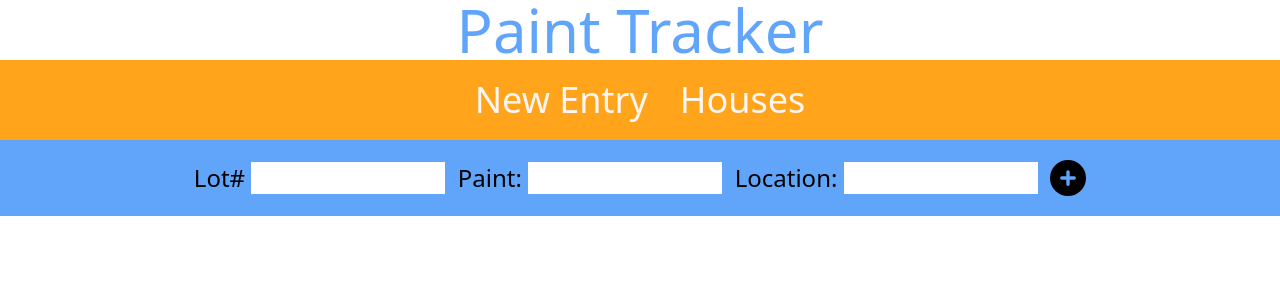
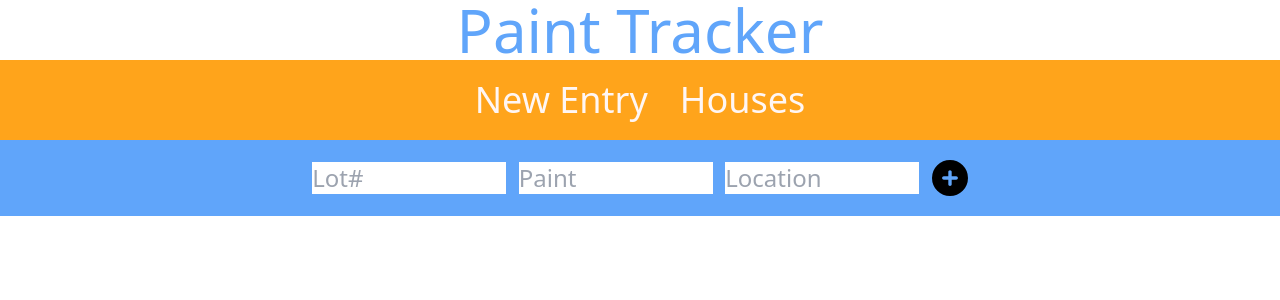
Before and after one commit to wildxxrd/paint-tracker, a React (Create React App) app: page / in a window 1280 px wide. Shown: the top 300 px of the page. Built offline with nearby package versions, Linux system fonts and the light colour scheme.

Commit message:
updated the input to have placeholder instead

```diff
--- a/src/Components/HouseForm.tsx
+++ b/src/Components/HouseForm.tsx
@@ -44,11 +44,11 @@ const HouseForm: React.FC = () => {
         action=""
         onSubmit={handleSubmit}
       >
-        <label htmlFor="lot_number">Lot# </label>
         <input
         size={9}
           type="text"
           name="lot_number"
+          placeholder='Lot#'
           id="lot_number"
           value={lotNumer}
           onChange={(e) => {
@@ -56,23 +56,23 @@ const HouseForm: React.FC = () => {
           }}
         />
         &nbsp;&nbsp;
-        <label htmlFor="paint_number">Paint: </label>
         <input
         size={9}
           type="text"
           name="paint_number"
           id="paint_number"
+          placeholder='Paint'
           value={paint}
           onChange={(e) => {
             setPaint(e.target.value)
           }}
         />
         &nbsp;&nbsp;
-        <label htmlFor="house_location">Location: </label>
         <input
         size={9}
           type="text"
           name="house_location"
+          placeholder='Location'
           id="house_location"
           value={location}
           onChange={(e) => {
```
